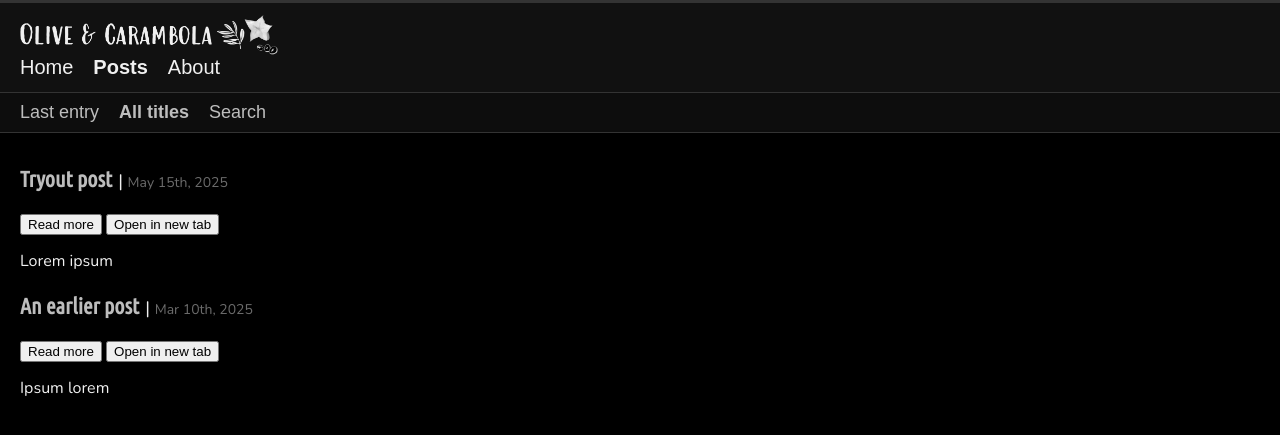
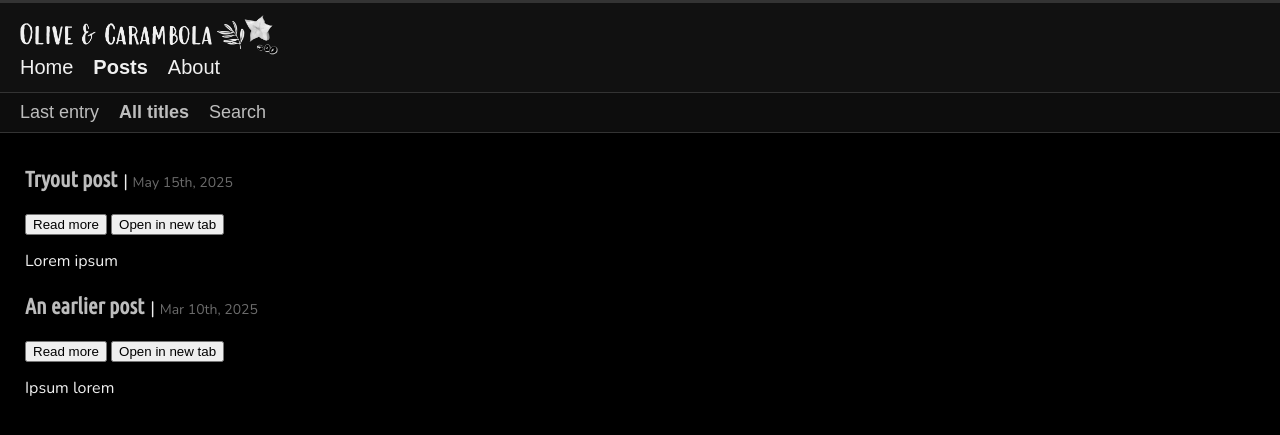
Before and after one commit to olivecarambola/logbook, a Jekyll site: the page built from post_all.md, in a window 1280 px wide. Shown: the top 435 px of the page. Built offline with Jekyll 4.4.1, drawn with Linux system fonts in a browser that asks for light colours; some web fonts are replaced.

Commit message:
Update style.scss

```diff
--- a/assets/css/style.scss
+++ b/assets/css/style.scss
@@ -138,7 +138,7 @@ header nav ul li a.active,               /* active menu item styling */
 
 #posts-list {
   list-style: none;
-  padding: 0;
+  padding-left: 5px;
   margin: 0;
 }
 
```
